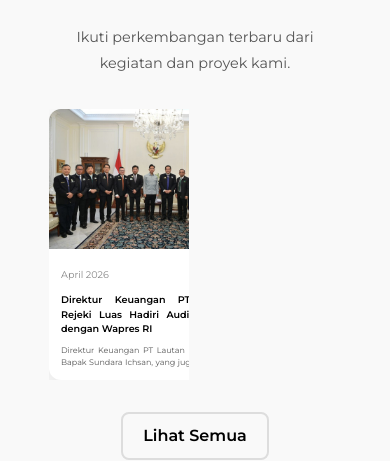
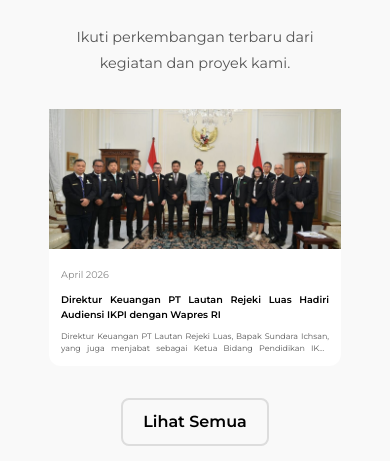
Before and after one commit to SalmaMuntazShaumi/LautanRejekiCompanyProfile, a Next.js app: page /About in a window 390 px wide. Shown: the part 1332-1793 px from the top of the page. Built offline with nearby package versions, Linux system fonts and the light colour scheme.

Commit message:
[SM] fix news card

```diff
--- a/styles/cards.css
+++ b/styles/cards.css
@@ -176,8 +176,6 @@
 .news-card {
   background: white;
   border-radius: 12px;
-  overflow: hidden;
-  box-shadow: 0 8px 20px rgba(0,0,0,0.08);
   transition: transform 0.3s ease;
   cursor: pointer;
   width: 100%;
--- a/styles/responsive.css
+++ b/styles/responsive.css
@@ -260,15 +260,15 @@
   }
 
   .news-grid {
-    grid-template-columns: repeat(2, 1fr) !important; /* 1 kolom di HP */
+    grid-template-columns: repeat(1, 1fr) !important; /* 1 kolom di HP */
     gap: 12px !important;
     padding: 0 10px !important;
     justify-items: center;
   }
 
   .news-card {
-    max-width: 320px;
-    width: 200px;
+    max-width: 100% !important;
+    width: 100% !important;
   }
 
   .news-image {
```
